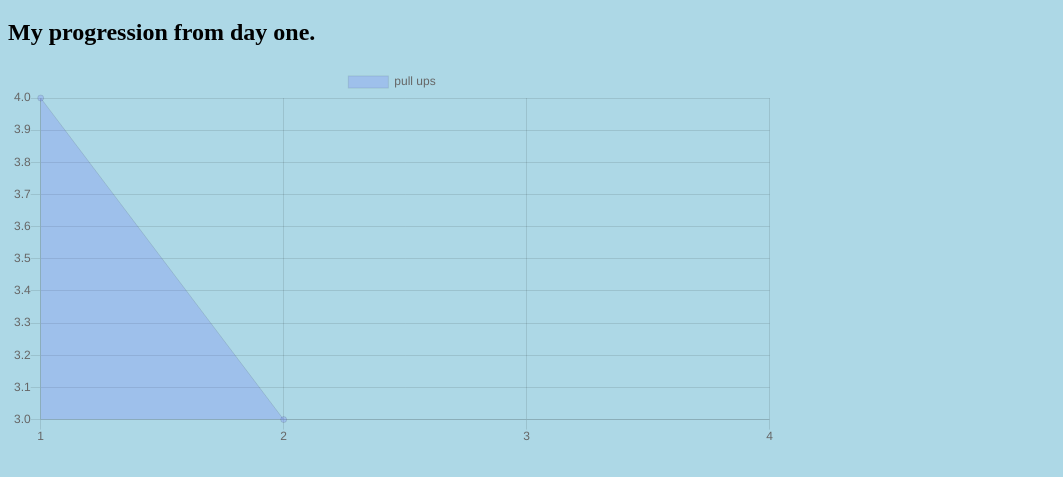
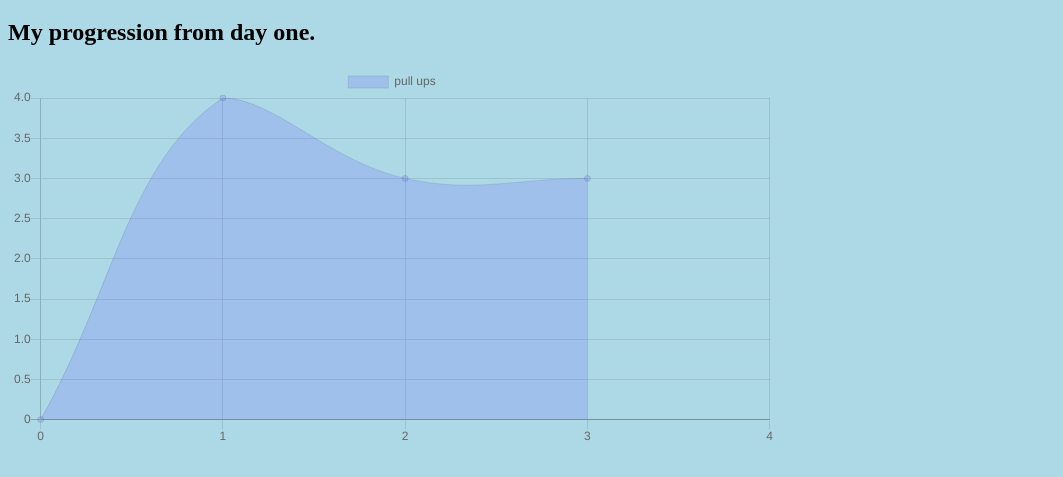
Before and after one commit to Oivind03/Oivind03.github.io, a plain HTML site: page index.html in a window 1280 px wide. Shown: the part 323-800 px from the top of the page, without its empty margins (0-1063 px from the left). Drawn offline with Linux system fonts and the light colour scheme.

Commit message:
Update index.html

```diff
--- a/index.html
+++ b/index.html
@@ -22,8 +22,8 @@
         <canvas id="myChart"></canvas>
 
         <script>
-	let dag = [1, 2, 3, 4];
-	let rep = [4, 3];
+	let dag = [0, 1, 2, 3, 4];
+	let rep = [0, 4, 3, 3];
 
 	let ctx = document.getElementById('myChart').getContext('2d');
 	let myChart = new Chart(ctx, {
```
